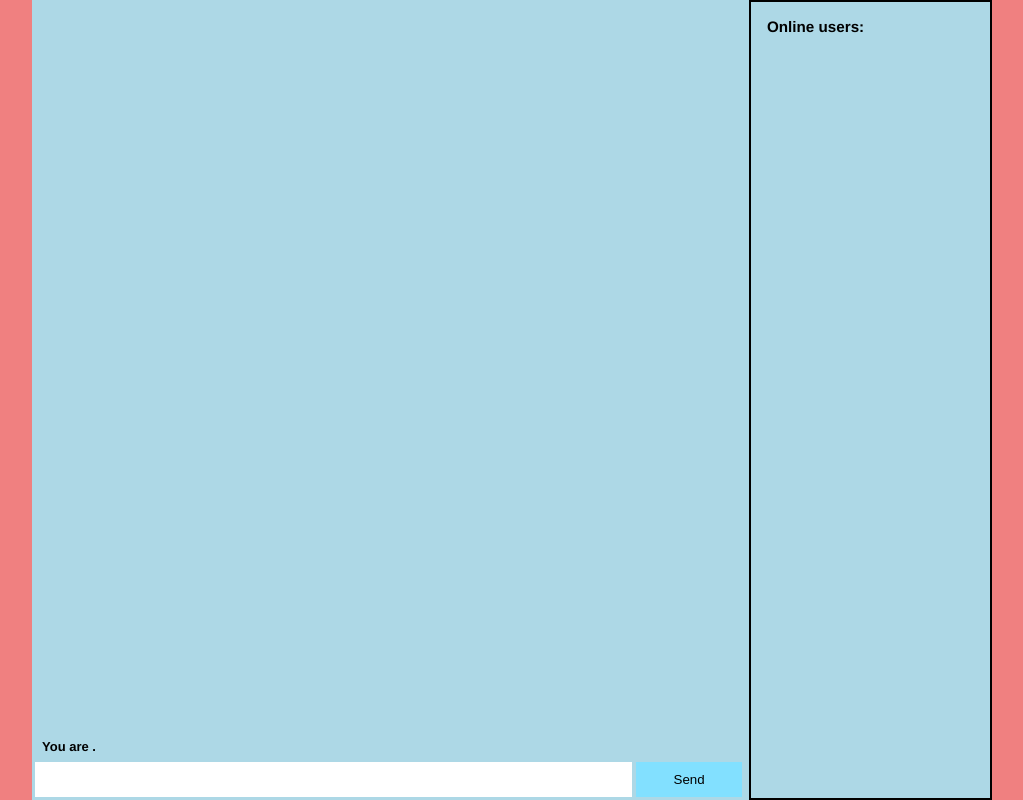
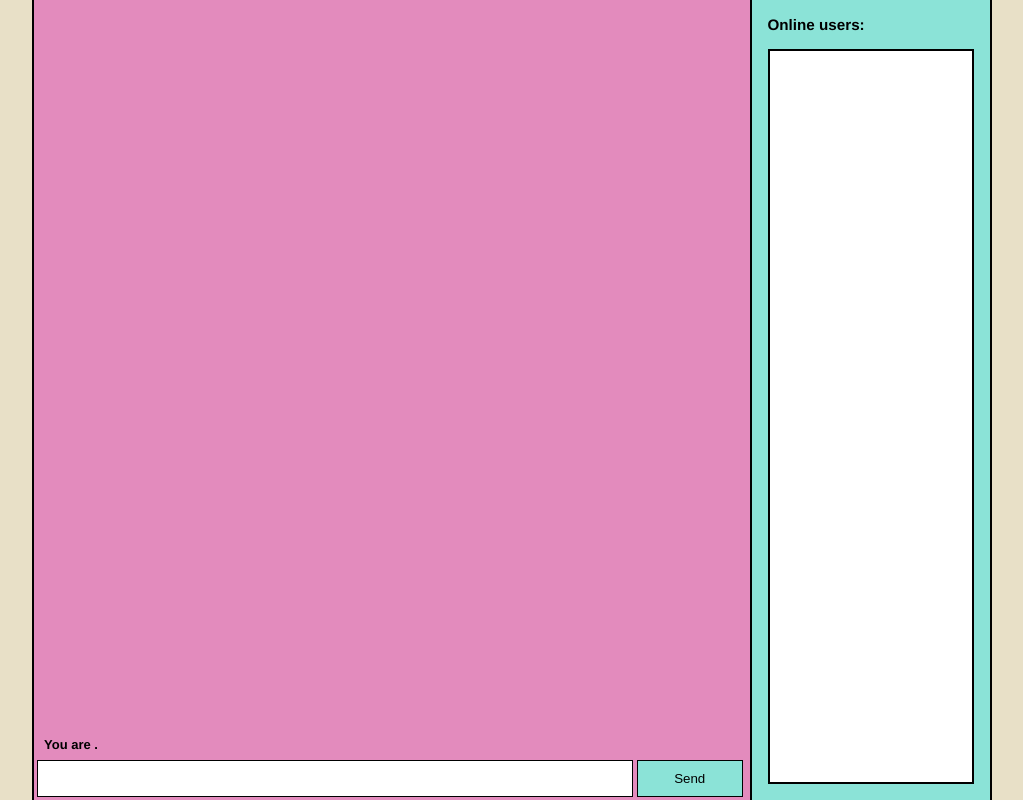
Before and after one commit to wafa-anam/web-sockets-chat, a website: page client/index.html in a window 1280 px wide. Shown: the whole page, without its empty margins (128-1151 px from the left). Drawn offline with nearby package versions, Linux system fonts and the light colour scheme; no server answers.

Commit message:
formatting

```diff
--- a/client/code.js
+++ b/client/code.js
@@ -51,9 +51,6 @@ const formatMessageString = (msg) => {
         .split('=')[1];
     const className = msg.id === id ? 'class=bold' : '';
 
-    console.log(id);
-    console.log(msg);
-
     const formattedEl = `
     <li ${className}>
         <span>${msg.timestamp}</span>
--- a/client/style.css
+++ b/client/style.css
@@ -13,7 +13,7 @@ body {
     height: 100vh;
     margin: 0;
     font: 13px Helvetica, Arial;
-    background: lightcoral;
+    background: #e8e0c7;
 }
 
 h3 {
@@ -23,22 +23,20 @@ h3 {
 
 form {
     padding: 3px;
-    /* position: fixed;
-    bottom: 0; */
     width: auto;
 }
 
 form input {
-    border: 0;
+    border: solid black 1px;
     padding: 10px;
     width: 84%;
     margin-right: 0.5%;
 }
 
 form button {
+    border: solid black 1px;
     width: 15%;
-    background: rgb(130, 224, 255);
-    border: none;
+    background: #8be3d7;
     padding: 10px;
 }
 
@@ -56,14 +54,14 @@ form button {
 }
 
 #messages li:nth-child(odd) {
-    background: #eee;
+    background: #e0a4c6;
 }
 
 #flex-container {
     height: 100vh;
 
-
-    background: lightblue;
+    border-left: solid black 2px;
+    background: #e38bbd;
     display: flex;
     flex-direction: row;
     flex-wrap: wrap;
@@ -88,8 +86,10 @@ form button {
     display: flex;
     flex-direction: column;
     flex: 1;
-    border: solid black 2px;
+    border-left: solid black 2px;
+    border-right: solid black 2px;
     min-height: 0;
+    background: #8be3d7;
 }
 
 #message-div {
@@ -101,8 +101,10 @@ form button {
     margin: 1rem;
     display: flex;
     flex-direction: column;
+    border: solid black 2px ;
+    min-height: 0;
+    height: 100%;
     background: white;
-    min-height: 0;
 }
 
 .bold {
@@ -111,5 +113,5 @@ form button {
 }
 
 .error {
-    color: red;
+    color: #4d4dff;
 }
```
Also changed, not shown: index.js (+20 -9 lines).
